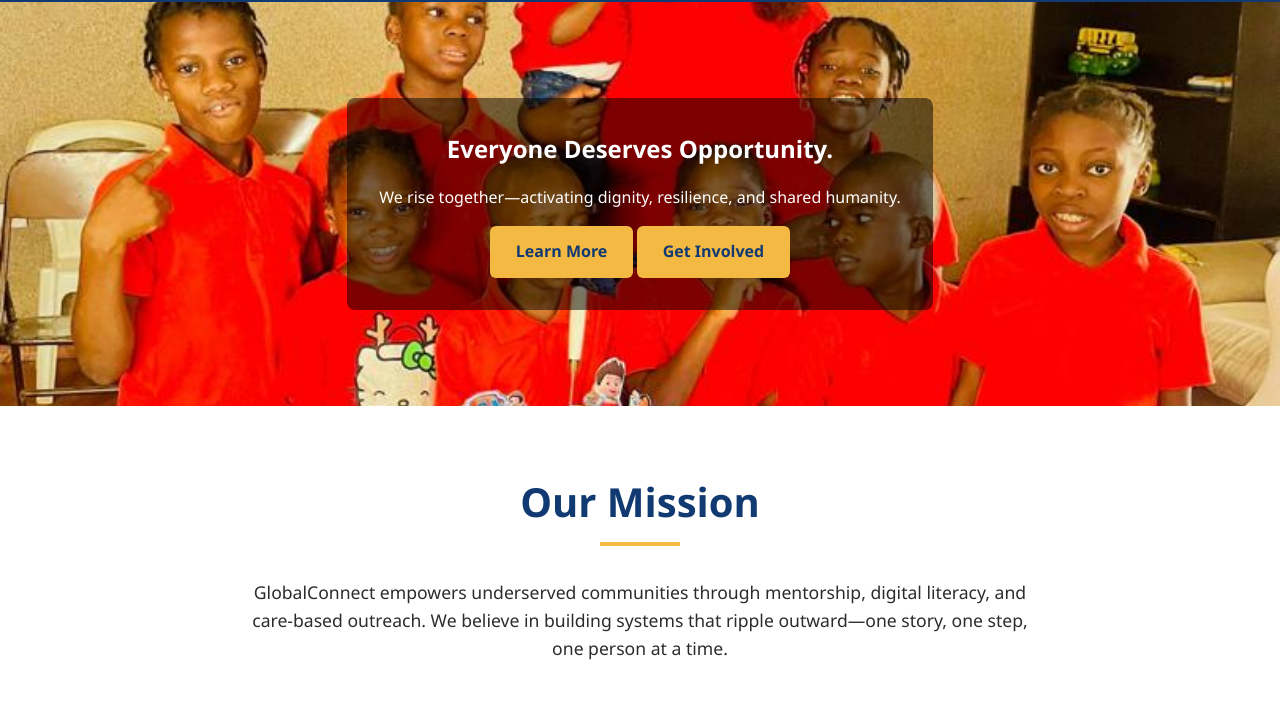
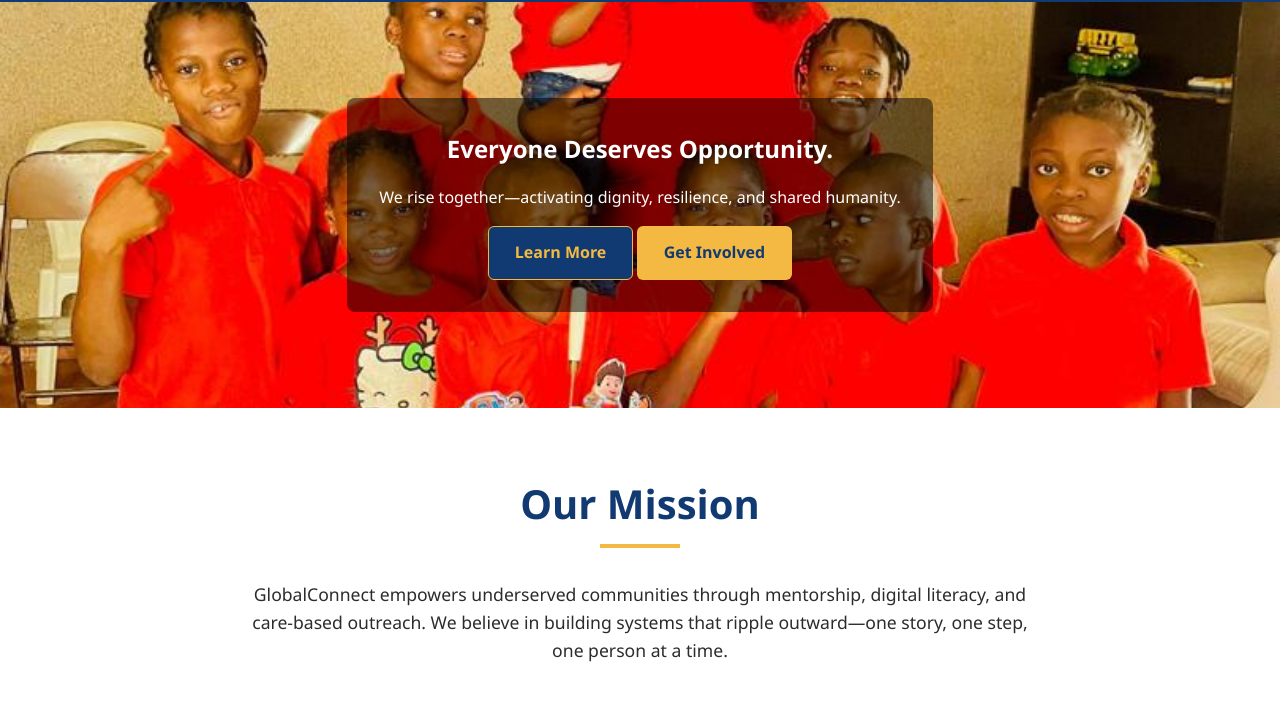
Before and after one commit to josephjem2/globalconnect-site, a website: page index.html in a window 1280 px wide. Shown: the part 91-800 px from the top of the page. Drawn offline with nearby package versions, Linux system fonts and the light colour scheme.

Commit message:
Update button color

```diff
--- a/css/style.css
+++ b/css/style.css
@@ -107,11 +107,23 @@ img {
   color: var(--primary-color);
   font-weight: 600;
   transition: background 0.3s ease;
+  border: 1px solid transparent;
 }
 
 .btn:hover {
   background-color: #e0b030;
   color: var(--secondary-color);
+}
+
+.btn-alt {
+  background-color: var(--primary-color);
+  color: var(--accent-color);
+  border: 1px solid var(--accent-color);
+}
+
+.btn-alt:hover {
+  background-color: var(--secondary-color);
+  color: var(--accent-color);
 }
 
 .btn-secondary {
--- a/index.html
+++ b/index.html
@@ -38,7 +38,7 @@
   <div class="overlay" data-aos="fade-up">
     <h1>Everyone Deserves Opportunity.</h1>
     <p>We rise together—activating dignity, resilience, and shared humanity.</p>
-    <a href="about.html" class="btn">Learn More</a>
+    <a href="about.html" class="btn btn-alt">Learn More</a>
     <a href="get-involved.html" class="btn">Get Involved</a>
   </div>
 </section>
```
